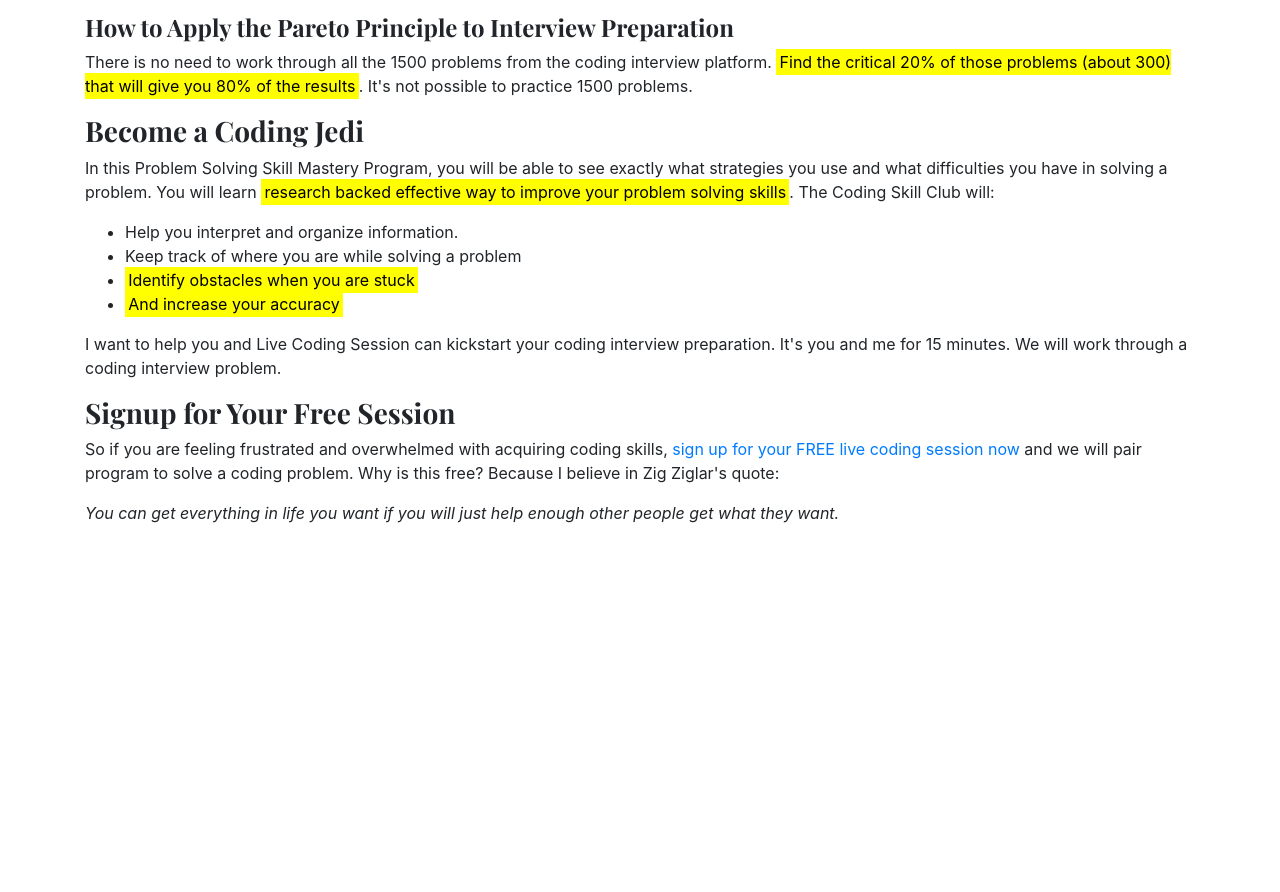
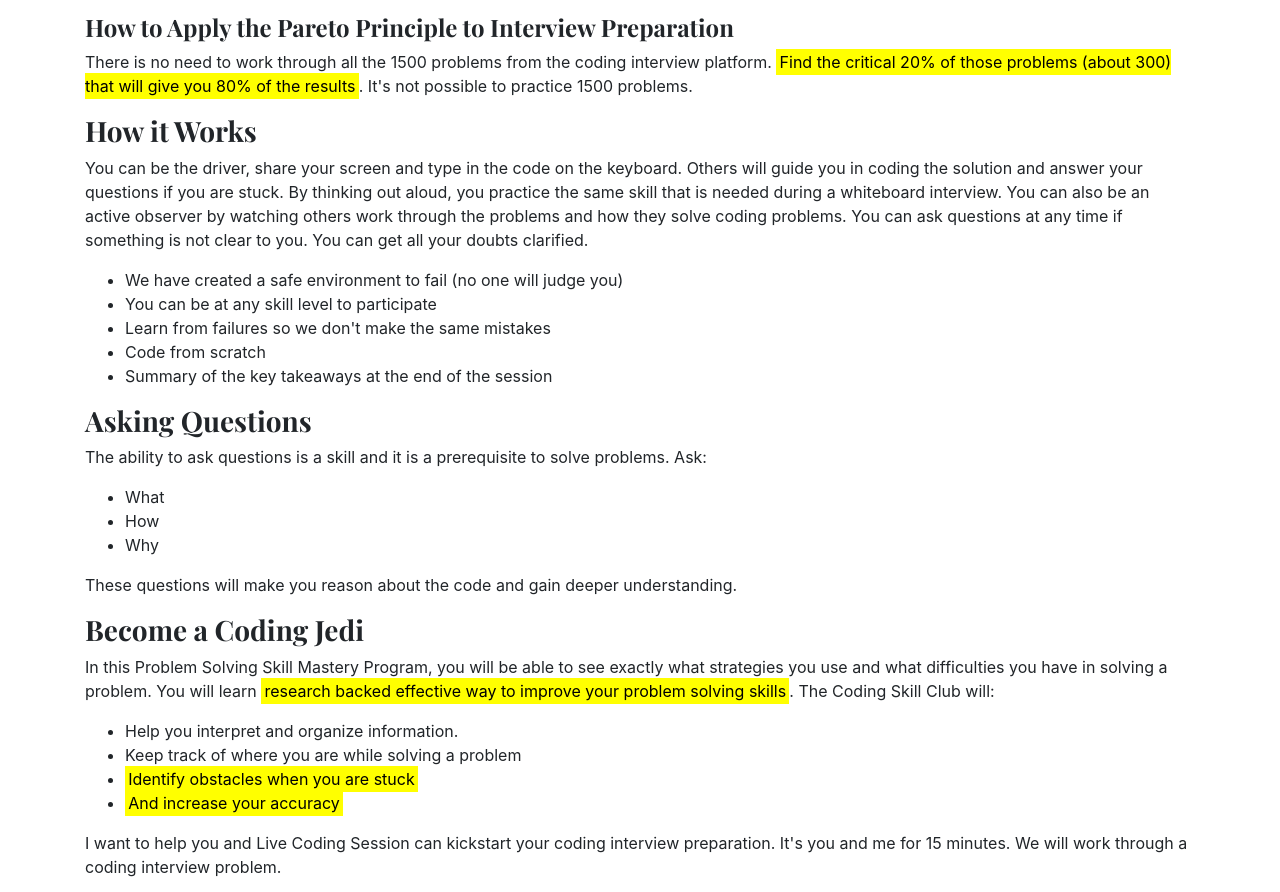
Before and after one commit to bparanj/codingskill.club, a plain HTML site: page index.html in a window 1280 px wide. Shown: the part 1964-2856 px from the top of the page. Before the commit the page ends 2553 px from the top, so only its background shows below. Drawn offline with nearby package versions, Linux system fonts and the light colour scheme.

Commit message:
Revise page

```diff
--- a/index.html
+++ b/index.html
@@ -133,6 +133,33 @@ When you’re asked to struggle with solving a problem before being shown how to
 There is no need to work through all the 1500 problems from the coding interview platform. <mark>Find the critical 20% of those problems (about 300) that will give you 80% of the results</mark>. It's not possible to practice 1500 problems.
 </p>
 
+<h3>How it Works</h3>
+
+<p>
+	You can be the driver, share your screen and type in the code on the keyboard. Others will guide you in coding the solution and answer your questions if you are stuck. By thinking out aloud, you practice the same skill that is needed during a whiteboard interview. You can also be an active observer by watching others work through the problems and how they solve coding problems. You can ask questions at any time if something is not clear to you. You can get all your doubts clarified.
+</p>
+<ul>
+	<li>We have created a safe environment to fail (no one will judge you)</li>
+	<li>You can be at any skill level to participate</li>
+	<li>Learn from failures so we don't make the same mistakes</li>
+	<li>Code from scratch</li>
+	<li>Summary of the key takeaways at the end of the session</li>
+</ul>
+
+<h3>Asking Questions</h3>
+
+<p>
+	The ability to ask questions is a skill and it is a prerequisite to solve problems. Ask:
+
+	<ul>
+		<li>What</li>
+		<li>How</li>
+		<li>Why</li>
+	</ul>
+
+	These questions will make you reason about the code and gain deeper understanding.
+</p>
+
             <h3>Become a Coding Jedi</h3>
 
 			<p>
```
